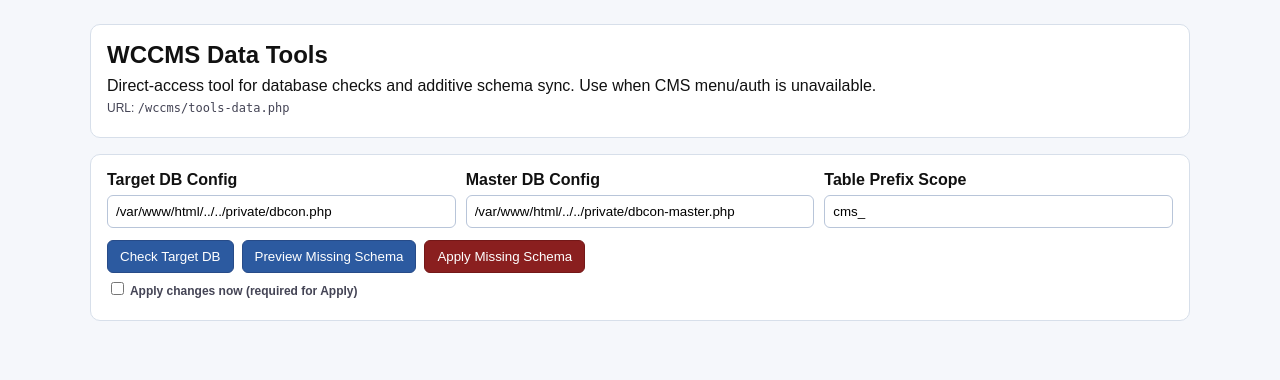
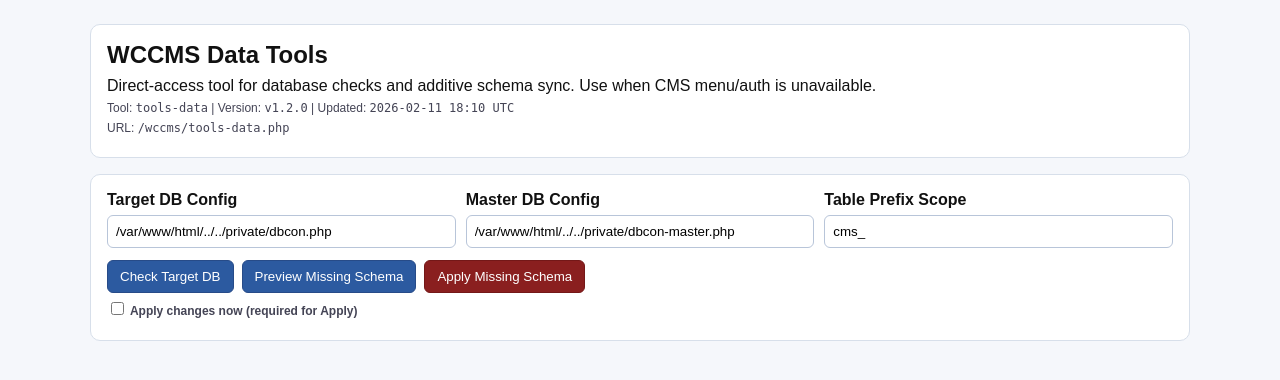
Before and after one commit to truska/wccms-backend, a PHP site: page /tools-data.php in a window 1280 px wide. Shown: the top 380 px of the page. Run offline with PHP 8.4, Linux system fonts and the light colour scheme.

Commit message:
Add per-tool version stamp to tools pages

```diff
--- a/tools-data.php
+++ b/tools-data.php
@@ -2,6 +2,12 @@
 declare(strict_types=1);
 
 require_once __DIR__ . '/includes/lib/cms_schema_sync.php';
+
+$toolMeta = [
+  'id' => 'tools-data',
+  'version' => 'v1.2.0',
+  'updated_at' => '2026-02-11 18:10 UTC',
+];
 
 $embedParam = strtolower((string) ($_GET['embed'] ?? ''));
 $embeddedMode = in_array($embedParam, ['1', 'yes', 'true', 'on'], true);
@@ -190,6 +196,11 @@ if ($_SERVER['REQUEST_METHOD'] === 'POST') {
     <div class="card">
       <h1>WCCMS Data Tools</h1>
       <p>Direct-access tool for database checks and additive schema sync. Use when CMS menu/auth is unavailable.</p>
+      <p class="small">
+        Tool: <code><?php echo td_h($toolMeta['id']); ?></code>
+        | Version: <code><?php echo td_h($toolMeta['version']); ?></code>
+        | Updated: <code><?php echo td_h($toolMeta['updated_at']); ?></code>
+      </p>
       <p class="small">URL: <code>/wccms/tools-data.php</code></p>
     </div>
 
```
Also changed, not shown: tools-media.php (+11 -0 lines).
